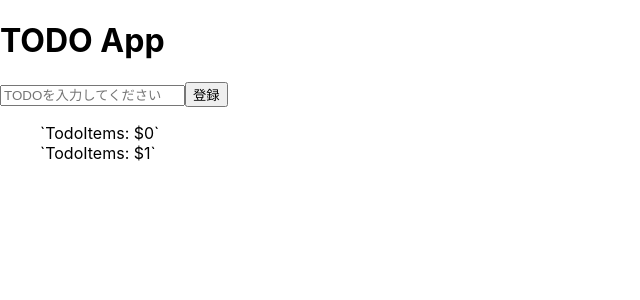
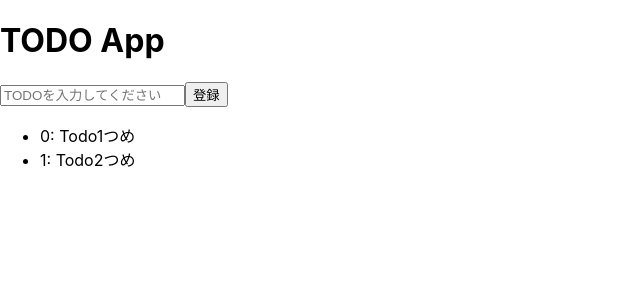
Before and after one commit to makicamel/my_react_app, a React (Create React App) app: page / in a window 1280 px wide. Shown: the top 300 px of the page, without its empty margins (0-640 px from the left). Built offline with nearby package versions, Linux system fonts and the light colour scheme.

Commit message:
Add Functional Component 'TodoItem'.

```diff
--- a/src/TodoItem.js
+++ b/src/TodoItem.js
@@ -1,7 +1,11 @@
 import React, {Component} from 'react';
 
-class TodoItem extends Component {
-
+function TodoItem(props){
+  return (
+    <li>
+      {props.id}: {props.title}
+    </li>
+  );
 }
 
 export default TodoItem;
--- a/src/TodoList.js
+++ b/src/TodoList.js
@@ -4,8 +4,7 @@ import TodoItem from './TodoItem';
 class TodoList extends Component {
   render () {
     const list = this.props.tasks.map(todo => {
-      // return <TodoItem {...todo} key={todo.id} />;
-      return <div>`TodoItems: ${todo.id}`</div>
+      return <TodoItem {...todo} />;
     });
 
     return (
```
